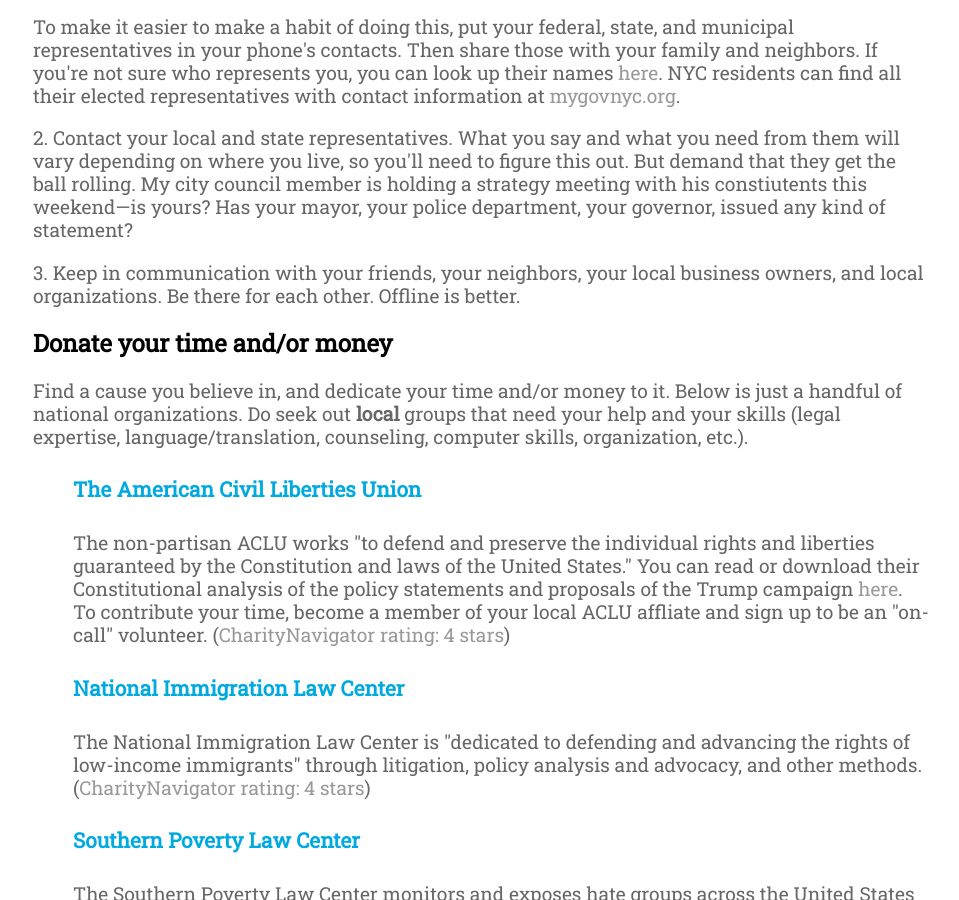
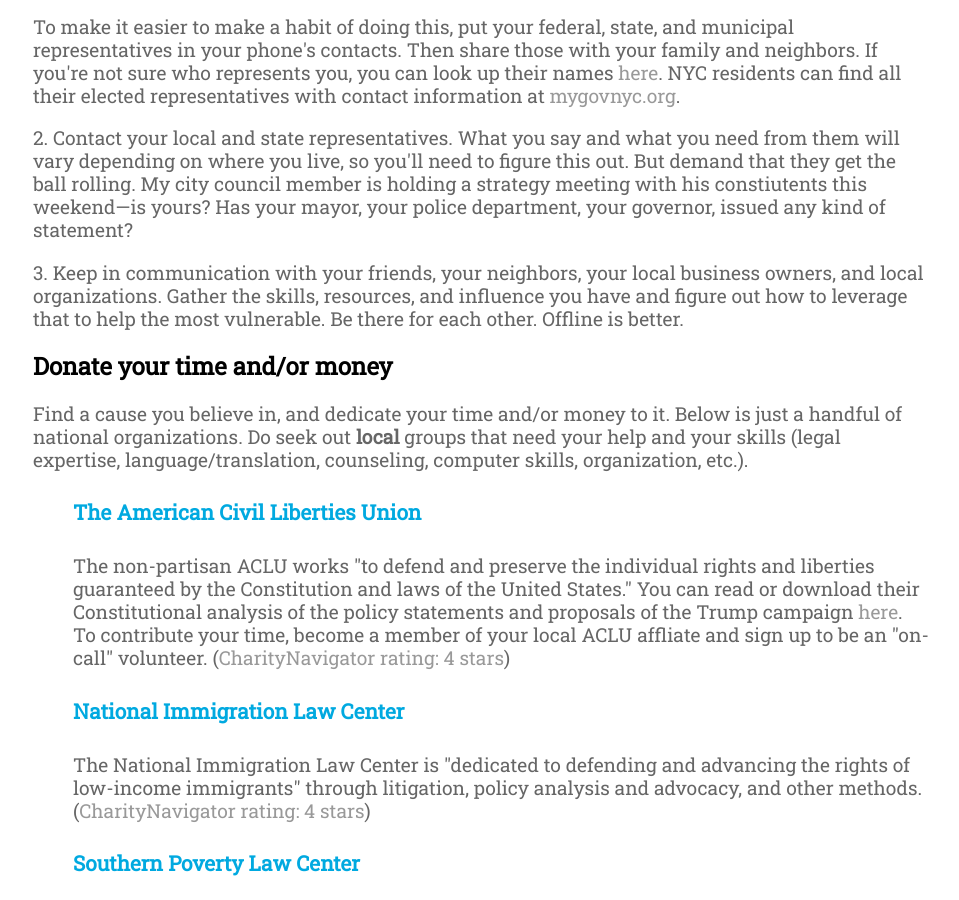
Before and after one commit to aperala/littlecanary.github.io, a Jekyll site: the page built from index.html, in a window 1280 px wide and 900 px high, scrolled down 1598 px. Shown: the whole window, without its empty margins (159-1118 px from the left). Built offline with Jekyll 4.4.1, drawn with Linux system fonts in a browser that asks for light colours; some of the changed text lies outside the part shown.

Commit message:
Update index.html

```diff
--- a/index.html
+++ b/index.html
@@ -6,7 +6,7 @@
   <h1>What Now?</h1>
   <p>This is a place where I'm going to gather some links, resources, and suggestions. Most of this is not original, but I wanted to collect it in one place. I'll update it with more as I have time. Next up: a book list, so all you teachers and booksellers out there let me know what we should be reading.</p>
 
-  <h2>Be mentally prepared</h2>
+  <h2>Read and Understand</h2>
   <p>Here are a few perspectives that I have found helpful in understanding what's happening and what is yet to come.</p>
   <ul>
     <li>Masha Gessen, <a href="http://www2.nybooks.com/daily/s3/nov/10/trump-election-autocracy-rules-for-survival.html" target="_blank">"Autocracy, Rules for Survival,"</a> <em>The New York Review of Books</em></li>
@@ -21,7 +21,7 @@
   For more depth on this: <a href="http://theslot.jezebel.com/how-to-effectively-lobby-your-congressperson-1788958124" class="org" target="_blank">How to Effectively Lobby Your Congressperson</a>
   <p>To make it easier to make a habit of doing this, put your federal, state, and municipal representatives in your phone's contacts. Then share those with your family and neighbors. If you're not sure who represents you, you can look up their names <a href="https://www.270towin.com/elected-officials/" target="_blank">here</a>. NYC residents can find all their elected representatives with contact information at <a href="http://www.mygovnyc.org/" target="_blank">mygovnyc.org</a>.</p>
   <p> 2. Contact your local and state representatives. What you say and what you need from them will vary depending on where you live, so you'll need to figure this out. But demand that they get the ball rolling. My city council member is holding a strategy meeting with his constiutents this weekend&mdash;is yours? Has your mayor, your police department, your governor, issued any kind of statement?</p>
-  <p>3. Keep in communication with your friends, your neighbors, your local business owners, and local organizations. Be there for each other. Offline is better.</p>
+  <p>3. Keep in communication with your friends, your neighbors, your local business owners, and local organizations. Gather the skills, resources, and influence you have and figure out how to leverage that to help the most vulnerable. Be there for each other. Offline is better.</p>
 
   <h2>Donate your time and/or money</h2>
     <p>Find a cause you believe in, and dedicate your time and/or money to it. Below is just a handful of national organizations. Do seek out <strong>local</strong> groups that need your help and your skills (legal expertise, language/translation, counseling, computer skills, organization, etc.).</p>
```
